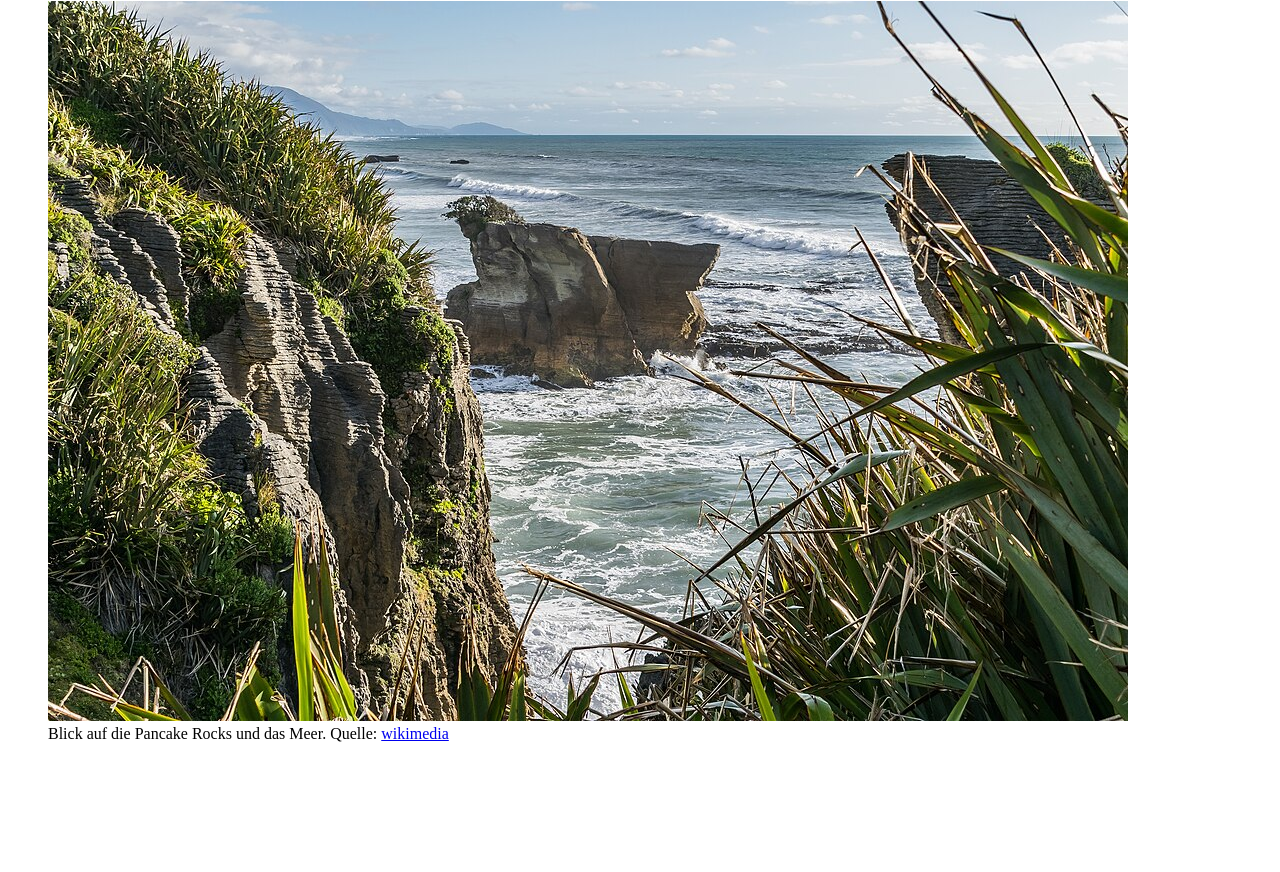
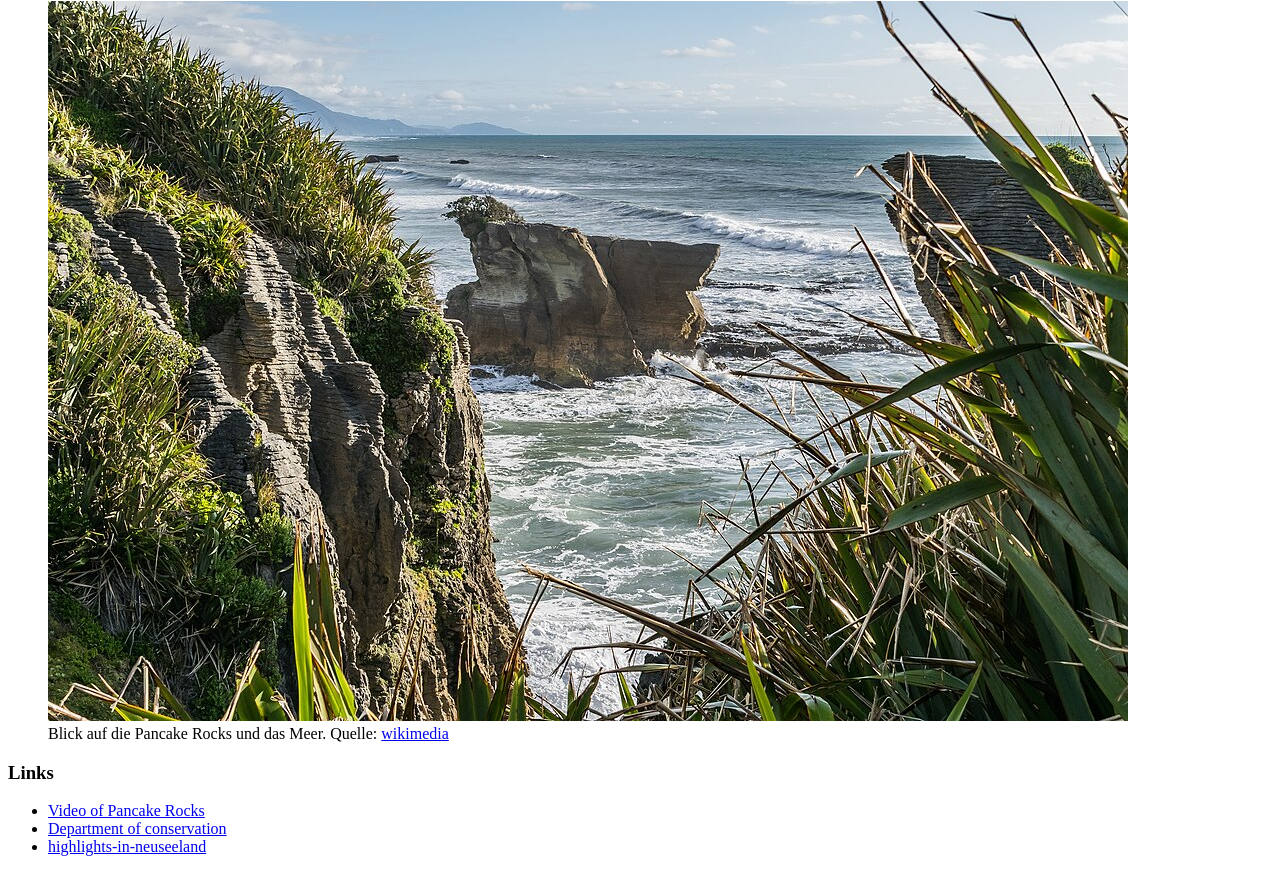
Before and after one commit to johaschra/nz, a plain HTML site: page index.html in a window 1280 px wide. Shown: the part 300-1172 px from the top of the page. Before the commit the page ends 1059 px from the top, so only its background shows below. Drawn offline with Linux system fonts and the light colour scheme.

Commit message:
Link liste added

```diff
--- a/index.html
+++ b/index.html
@@ -32,6 +32,14 @@
     </figure>
     <!--Das ist ein Kommentar-->
     <!-- https://commons.wikimedia.org/wiki/Category:Pancake_Rocks?uselang=de#/media/File:Pancake_Rocks_01.jpg-->
+
+    <h3>Links</h3>
+    <ul>
+        <li><a href="https://www.youtube.com/watch?v=dQw4w9WgXcQ">Video of Pancake Rocks</a> </li>
+        <li> <a href="https://www.doc.govt.nz/parks-and-recreation/places-to-go/west-coast/places/paparoa-national-park/things-to-do/tracks/pancake-rocks-and-blowholes-walk/">Department of conservation</a> </li>
+        <li><a href="https://www.highlights-in-neuseeland.de/sehenswurdigkeiten/pancake-rocks/">highlights-in-neuseeland</a> </li>
+    </ul>
+
 </body>
 
 </html>
```
